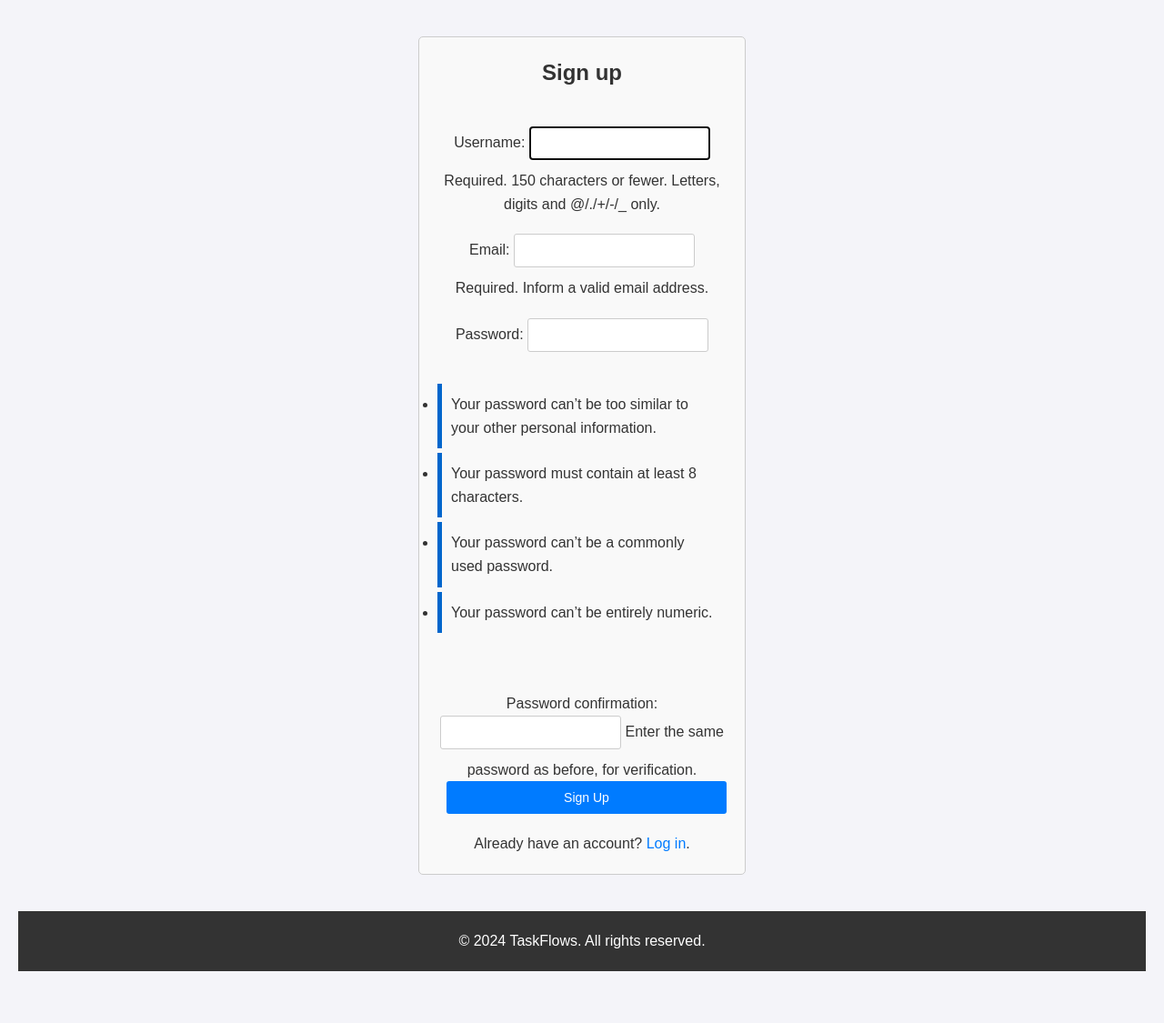
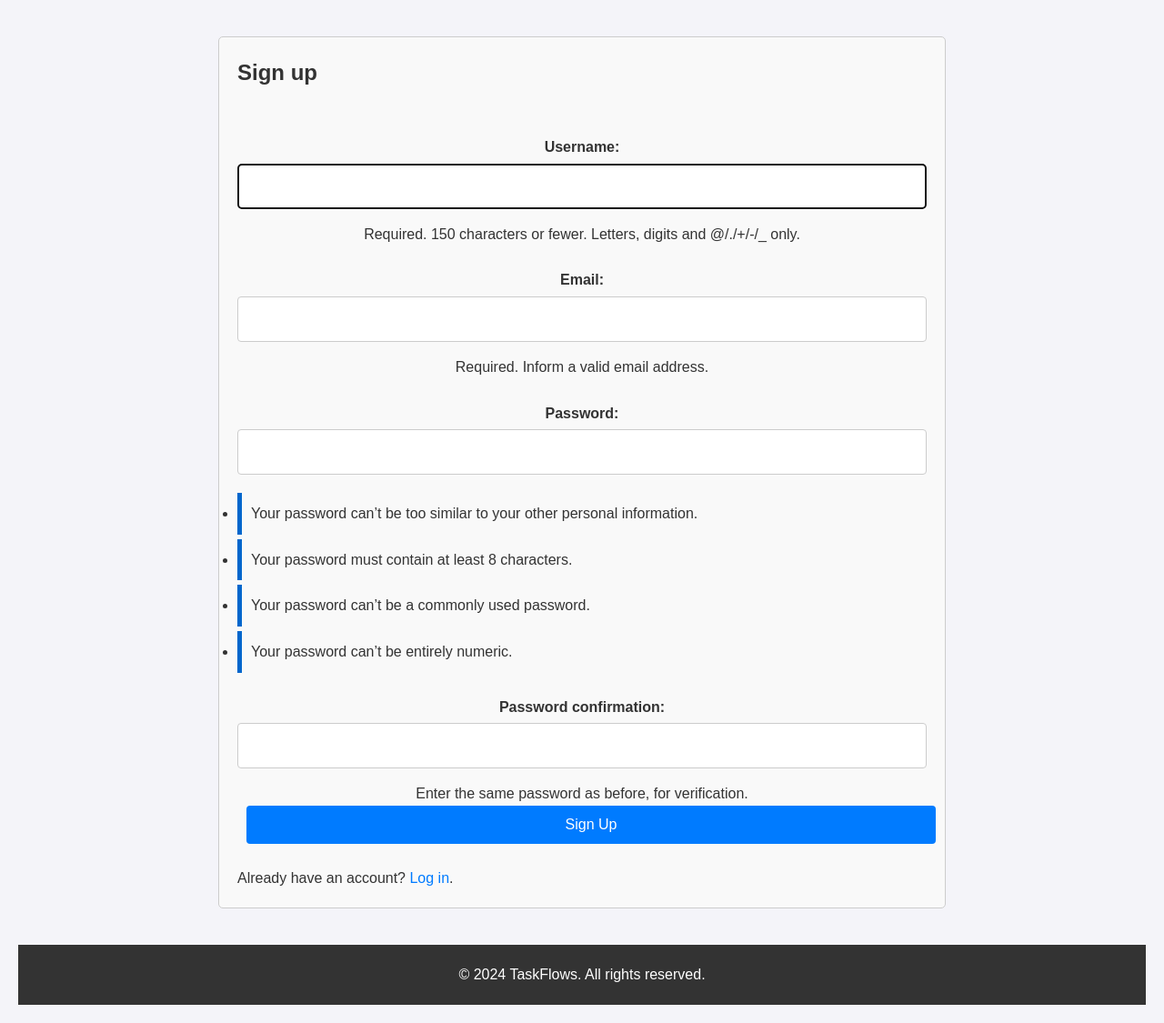
Before and after one commit to SamuelAirs/FinalProjectSamuelAyers, a Django app: page /accounts/signup/ in a window 1280 px wide. Shown: the part 245-1370 px from the top of the page at 91% size. Before the commit the page ends 1313 px from the top, so only its background shows below. Run offline with Django 5.2, Linux system fonts and the light colour scheme.

Commit message:
updated how the register form looks

```diff
--- a/taskFlows/reminders/static/reminders/style.css
+++ b/taskFlows/reminders/static/reminders/style.css
@@ -254,39 +254,47 @@ header h1 a:hover {
 
 
 .auth-form {
-  max-width: 360px;
+  max-width: 800px;  /* or any appropriate width */
   margin: 40px auto;
   padding: 20px;
   border: 1px solid #ccc;
   border-radius: 5px;
   background-color: #f9f9f9;
+  display: flex;
+  flex-direction: column;
+  align-items: flex-start; /* Aligns content to the left */
 }
 
 .auth-form h2 {
-  text-align: center;
-  margin-bottom: 20px;
+  margin-bottom: 25px;
 }
 
 .auth-form form {
-  display: flex;
-  flex-direction: column;
+  width: 100%;
 }
 
+.auth-form label, .auth-form input, .auth-form button {
+    width: 100%;  /* Ensures full width within the form */
+    display: block;  /* Makes each form element take a new line */
+}
 .auth-form input[type="text"],
 .auth-form input[type="password"],
 .auth-form input[type="email"] {
-  padding: 10px;
-  margin-bottom: 10px;
+  padding: 15px;  /* Increased padding for better readability */
+  margin-bottom: 15px;  /* More space between fields */
   border: 1px solid #ccc;
-  border-radius: 3px;
+  border-radius: 4px;
+  background-color: #fff;
+  font-size: 16px;  /* Larger font size for better visibility */
 }
 
 .auth-form button.btn {
-  padding: 10px;
+  padding: 12px 20px;  /* More padding for a better button click area */
   background-color: #007bff;
   color: white;
   border: none;
-  border-radius: 3px;
+  border-radius: 4px;
+  font-size: 16px;  /* Larger text in button */
   cursor: pointer;
 }
 
@@ -294,9 +302,10 @@ header h1 a:hover {
   background-color: #0056b3;
 }
 
+
 .auth-form p {
   text-align: center;
-  margin-top: 20px;
+  margin-top: 25px;
 }
 
 .auth-form a {
@@ -306,6 +315,22 @@ header h1 a:hover {
 
 .auth-form a:hover {
   text-decoration: underline;
+}
+
+.auth-form .help-text {
+  font-size: 14px;  /* Smaller font size for help text */
+  color: #666;  /* Lighter color for less emphasis */
+  margin-bottom: 5px;  /* Tighter spacing with the input field */
+}
+
+.auth-form .error-message {
+  color: #d9534f;  /* Error color */
+  font-size: 14px;
+}
+
+.auth-form label {
+  margin-bottom: 5px;  /* Space between label and input */
+  font-weight: bold; /* Optional: Makes labels stand out */
 }
 
 /* Style for sorting form and dropdown */
--- a/taskFlows/reminders/templates/reminders/index.html
+++ b/taskFlows/reminders/templates/reminders/index.html
@@ -39,7 +39,7 @@
                     {% else %}
                     <form action="{% url 'reminders:send_reminder_email' %}" method="post">
                         {% csrf_token %}
-                        <button type="submit">Send Reminders</button>
+                        <button type="submit">Send Reminder</button>
                     </form>
                     {% endif %}
                 </div>
```
